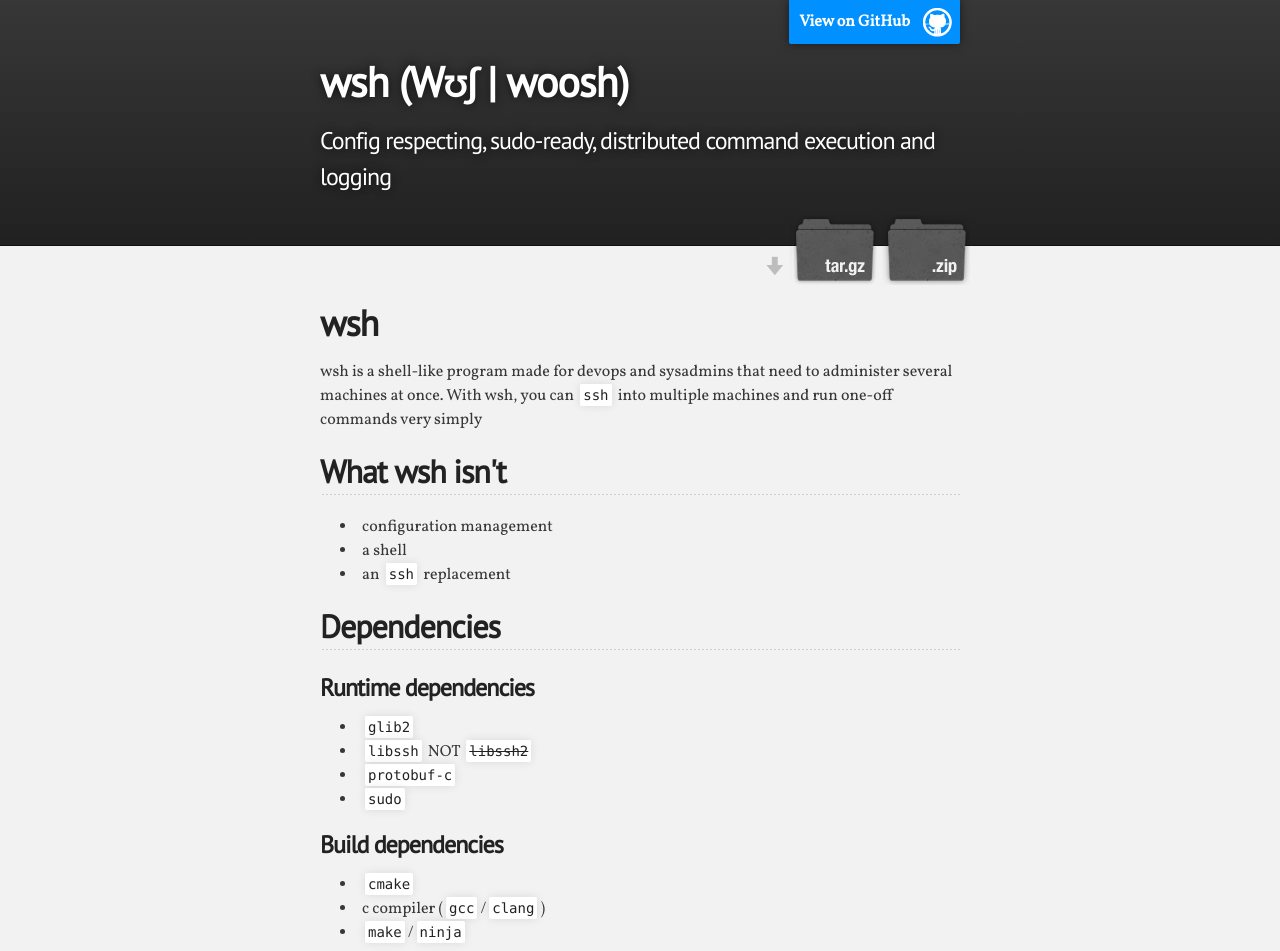
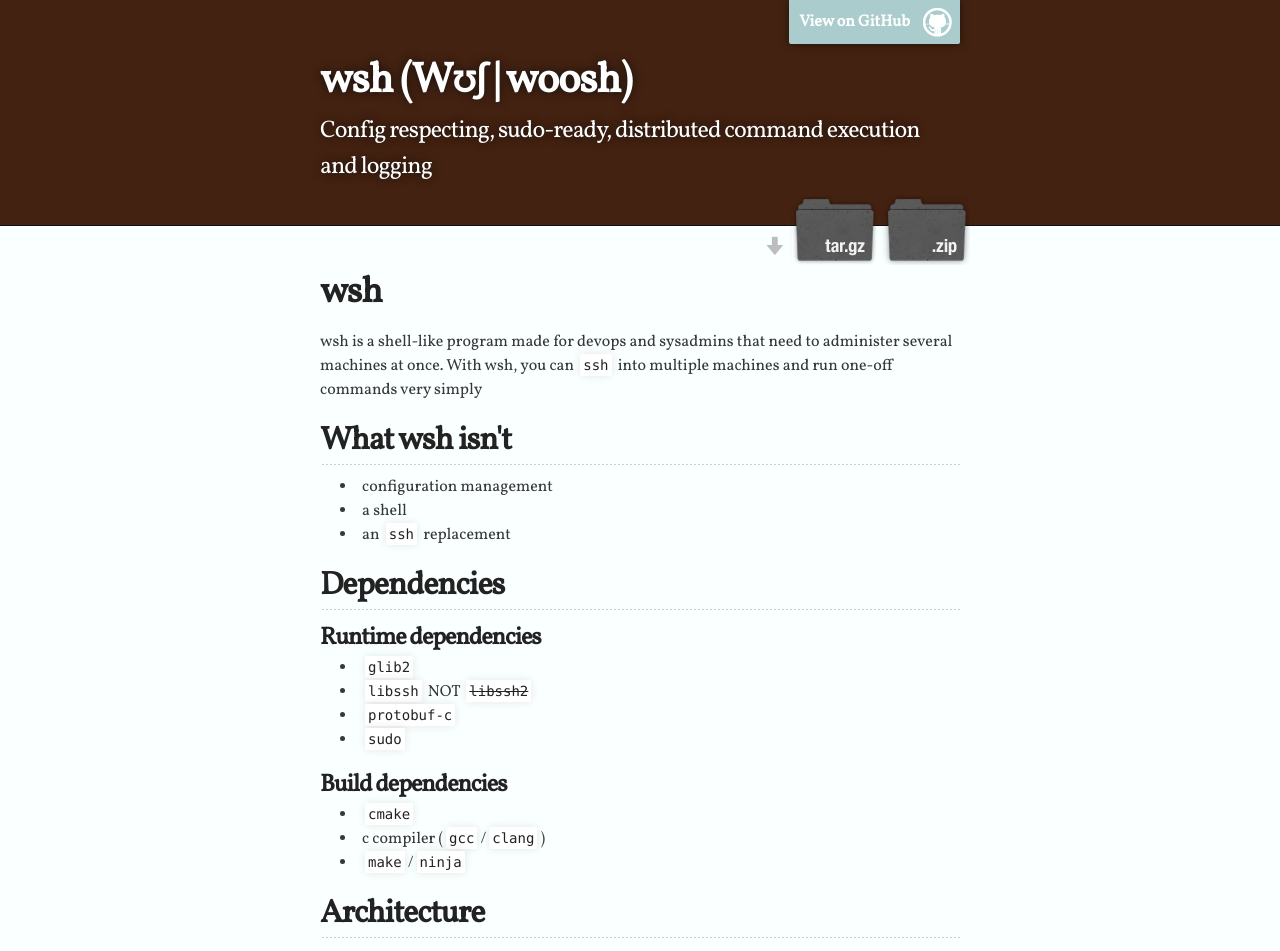
Before and after one commit to worr/wsh, a plain HTML site: page index.html in a window 1280 px wide. Shown: the top 951 px of the page. Drawn offline with Linux system fonts and the light colour scheme.

Commit message:
changed color scheme

```diff
--- a/index.html
+++ b/index.html
@@ -4,11 +4,11 @@
   <head>
     <meta charset='utf-8' />
     <meta http-equiv="X-UA-Compatible" content="chrome=1" />
-    <meta name="description" content="wsh:  securely run commands on multiple hosts" />
+    <meta name="description" content="wsh:  Config respecting, sudo-ready, distributed command execution and logging" />
 
     <link rel="stylesheet" type="text/css" media="screen" href="stylesheets/stylesheet.css">
 
-    <title>Wsh</title>
+    <title>wsh</title>
   </head>
 
   <body>
--- a/stylesheets/stylesheet.css
+++ b/stylesheets/stylesheet.css
@@ -58,18 +58,18 @@ Theme Styles
 body {
   box-sizing: border-box;
   color:#373737;
-  background: #212121;
+  background: #421;
   font-size: 16px;
   font-family: 'Vollkorn', Calibri, Helvetica, Arial, sans-serif;
   line-height: 1.5;
   -webkit-font-smoothing: antialiased;
 }
 
-h1, h2, h3, h4, h5, h6 {
+h1, h2, h3, h4, h5, h6 {b
   margin: 10px 0;
   font-weight: 700;
   color:#222222;
-  font-family: 'PT Sans', 'Calibri', Helvetica, Arial, sans-serif;
+  font-family: 'Vollkorn', 'Calibri', Helvetica, Arial, sans-serif;
   letter-spacing: -1px;
 }
 
@@ -285,21 +285,13 @@ Full-Width Styles
   z-index: 10;
   padding: 10px 50px 10px 10px;
   color: #fff;
-  background: url('../images/blacktocat.png') #0090ff no-repeat 95% 50%;
+  background: url('../images/blacktocat.png') #acc no-repeat 95% 50%;
   font-weight: 700;
   box-shadow: 0 0 10px rgba(0,0,0,.5);
   border-bottom-left-radius: 2px;
   border-bottom-right-radius: 2px;
 }
 
-#header_wrap {
-  background: #212121;
-  background: -moz-linear-gradient(top, #373737, #212121);
-  background: -webkit-linear-gradient(top, #373737, #212121);
-  background: -ms-linear-gradient(top, #373737, #212121);
-  background: -o-linear-gradient(top, #373737, #212121);
-  background: linear-gradient(top, #373737, #212121);
-}
 
 #header_wrap .inner {
   padding: 50px 10px 30px 10px;
@@ -361,7 +353,7 @@ Full-Width Styles
 }
 
 #main_content_wrap {
-  background: #f2f2f2;
+  background: #faffff;
   border-top: 1px solid #111;
   border-bottom: 1px solid #111;
 }
@@ -371,7 +363,7 @@ Full-Width Styles
 }
 
 #footer_wrap {
-  background: #212121;
+  background: #421;
 }
 
 
```
